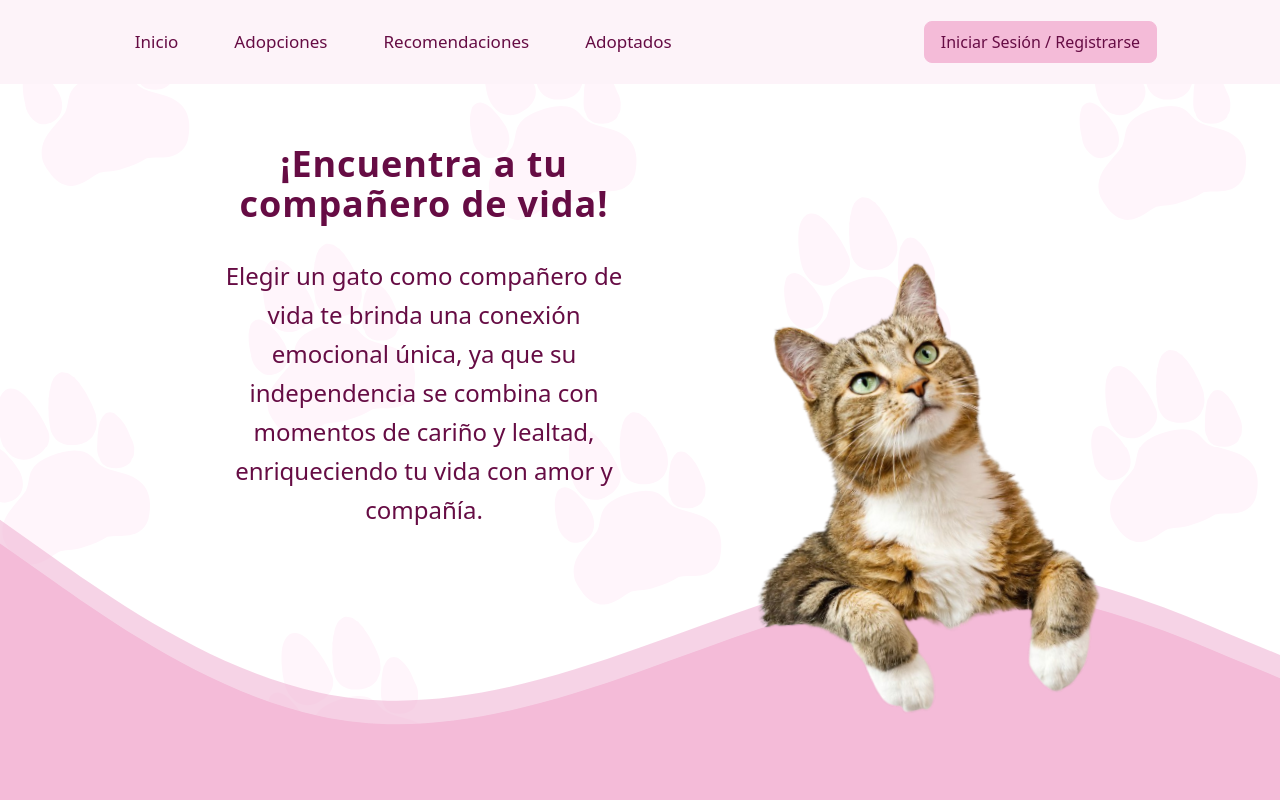
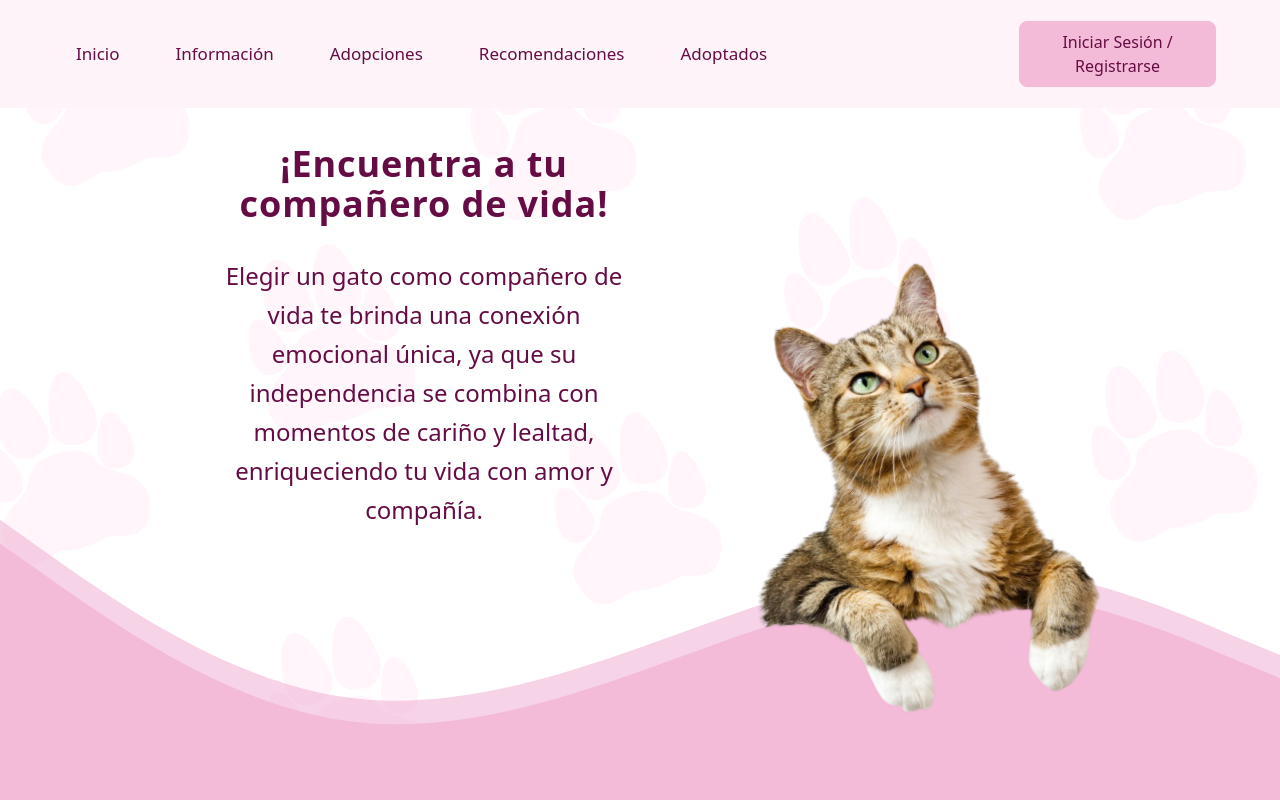
Before and after one commit to PauSanchezzz/PurrMinder-Angular, an Angular app: page / in a window 1280 px wide. Shown: the top 800 px of the page. Built offline with nearby package versions, Linux system fonts and the light colour scheme.

Commit message:
change routes

```diff
--- a/src/app/components/header/header.component.html
+++ b/src/app/components/header/header.component.html
@@ -18,11 +18,13 @@
 
       <nav class="navbar">
         <ul class="font-medium md:space-x-8 rtl:space-x-reverse md:flex-row md:mt-0 text-[17px]  text-darkPinkText">
-          <a href="/#home"
+          <a href="/"
             class="py-2 px-3 hover:bg-lightPinkSecond hover:rounded-lg hover:underline hover:decoration-2 hover:decoration-lightPink">Inicio</a>
+          <a href="/#information"
+            class="py-2 px-3 hover:bg-lightPinkSecond hover:rounded-lg hover:underline hover:decoration-2 hover:decoration-lightPink">Información</a>
           <a href="/#home"
             class="py-2 px-3 hover:bg-lightPinkSecond hover:rounded-lg hover:underline hover:decoration-2 hover:decoration-lightPink">Adopciones</a>
-          <a href="/#home"
+          <a href="/recomendations/"
             class="py-2 px-3 hover:bg-lightPinkSecond hover:rounded-lg hover:underline hover:decoration-2 hover:decoration-lightPink">Recomendaciones</a>
           <a href="/#home"
             class="py-2 px-3 hover:bg-lightPinkSecond hover:rounded-lg hover:underline hover:decoration-2 hover:decoration-lightPink">Adoptados</a>
```
